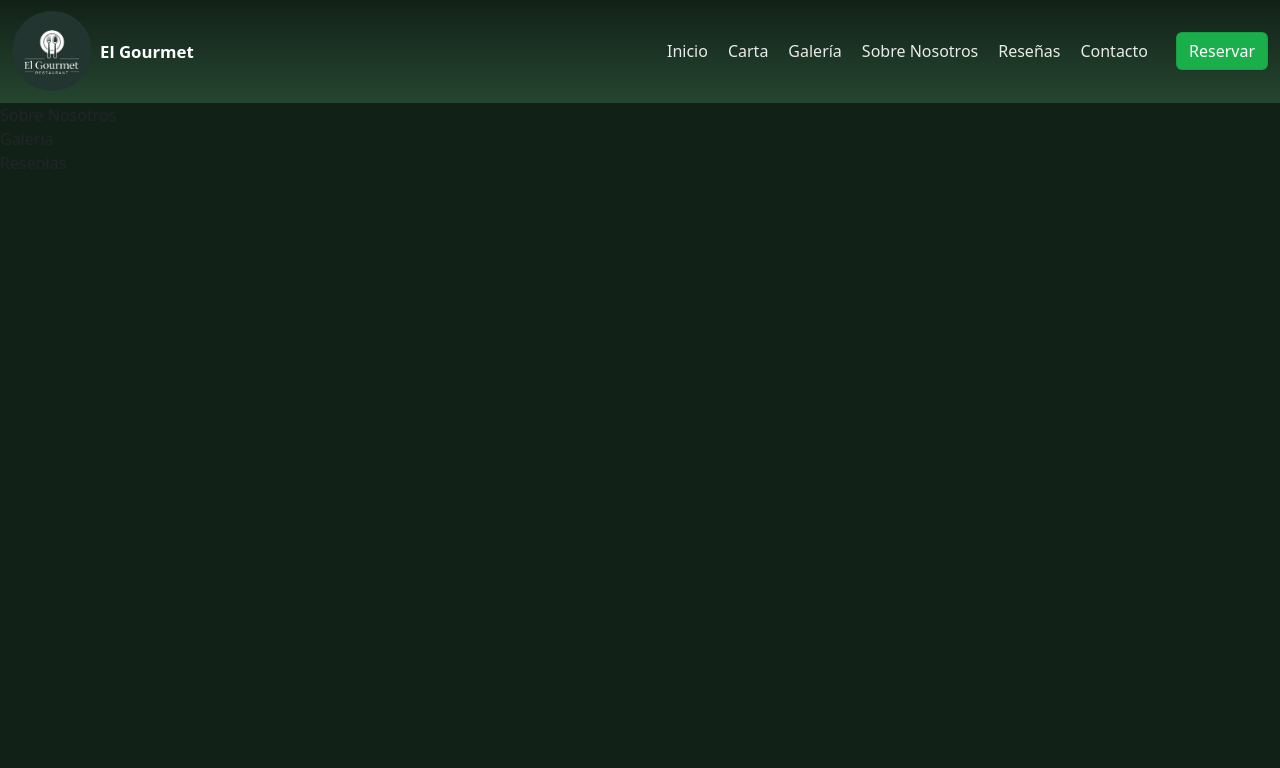
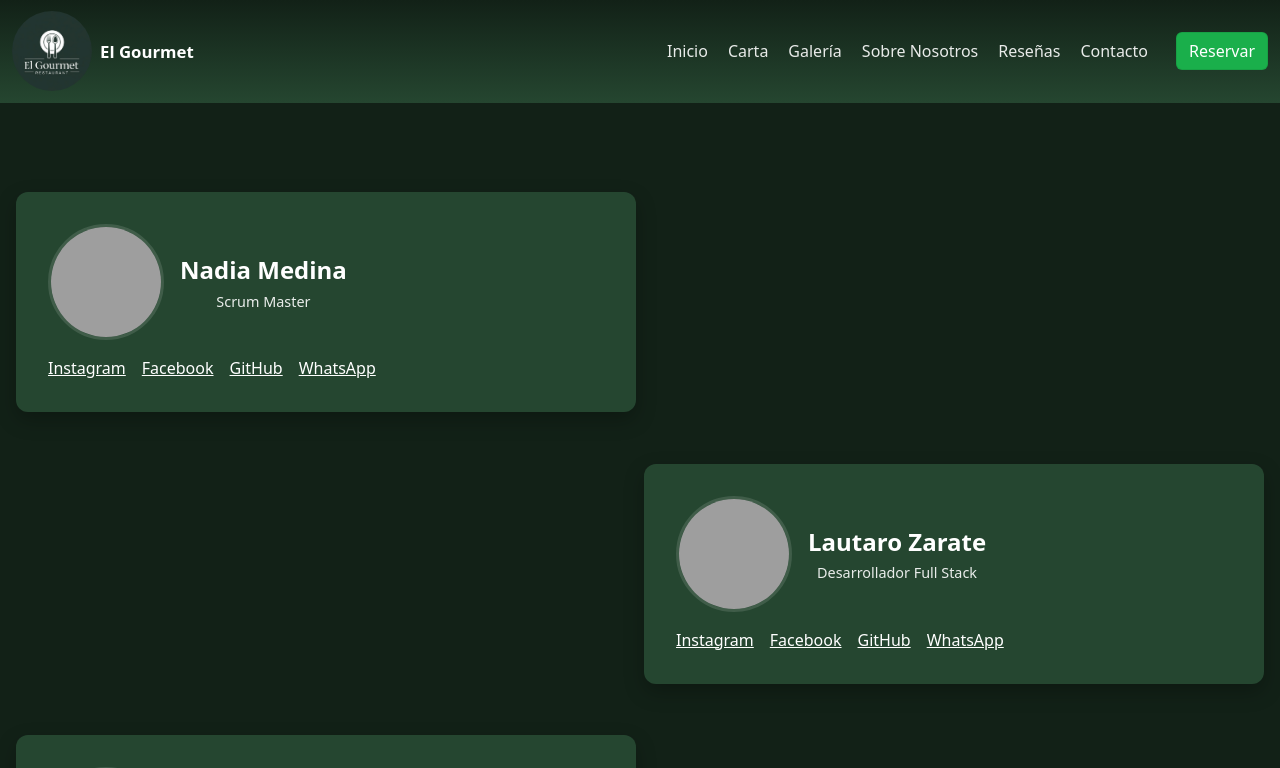
Before and after one commit to Zlauta/Front-P3, a React (Vite) app: page / in a window 1280 px wide. Shown: the top 768 px of the page. Built offline with nearby package versions, Linux system fonts and the light colour scheme; no server answers; grey boxes are pictures that could not be loaded.

Commit message:
feat(about-us): implement animated member cards with alternating layout and dynamic social links

```diff
--- a/package.json
+++ b/package.json
@@ -11,6 +11,7 @@
   },
   "dependencies": {
     "@emailjs/browser": "^4.4.1",
+    "aos": "^2.3.4",
     "axios": "^1.12.2",
     "bootstrap": "^5.3.7",
     "firebase": "^12.5.0",
@@ -23,8 +24,8 @@
     "react-router": "^7.8.0",
     "react-router-dom": "^7.8.0",
     "react-scroll": "^1.9.3",
-    "sweetalert2": "^11.26.3",
-    "react-toastify": "^11.0.5"
+    "react-toastify": "^11.0.5",
+    "sweetalert2": "^11.26.3"
   },
   "devDependencies": {
     "@eslint/js": "^9.36.0",
--- a/src/pages/user/SobreNosotros.jsx
+++ b/src/pages/user/SobreNosotros.jsx
@@ -1,5 +1,158 @@
-const SobreNosotros = () => {
-  return <div>Sobre Nosotros</div>;
+import React, { useEffect } from "react";
+import AOS from "aos";
+import "aos/dist/aos.css";
+import { Card, Container, Image } from "react-bootstrap";
+import "./sobreNosotros.css";
+
+export const SobreNosotros = () => {
+  useEffect(() => {
+    AOS.init({ duration: 800, once: true, easing: "ease-out-cubic" });
+  }, []);
+
+  const miembros = [
+    {
+      id: 1,
+      nombre: "Nadia Medina",
+      rol: "Scrum Master",
+      img: "/images/member1.jpg",
+      social: {
+        instagram: "https://instagram.com/alguien",
+        facebook: "https://facebook.com/in/alguien",
+        github: "https://github.com/alguien",
+        whatsapp: "https://wa.me/1234567890",
+      },
+    },
+    {
+      id: 2,
+      nombre: "Lautaro Zarate",
+      rol: "Desarrollador Full Stack",
+      img: "/images/member2.jpg",
+      social: {
+        instagram: "https://instagram.com/alguien",
+        facebook: "https://facebook.com/in/alguien",
+        github: "https://github.com/alguien",
+        whatsapp: "https://wa.me/1234567890",
+      },
+    },
+    {
+      id: 3,
+      nombre: "Sofía Ramírez",
+      rol: "Desarrolladora Full Stack",
+      img: "/images/member3.jpg",
+      social: {
+        instagram: "https://instagram.com/alguien",
+        facebook: "https://facebook.com/in/alguien",
+        github: "https://github.com/alguien",
+        whatsapp: "https://wa.me/1234567890",
+      },
+    },
+    {
+      id: 4,
+      nombre: "Felipe Marrone",
+      rol: "Desarrollador Full Stack",
+      img: "/images/member4.jpg",
+      social: {
+        instagram: "https://instagram.com/alguien",
+        facebook: "https://facebook.com/in/alguien",
+        github: "https://github.com/alguien",
+        whatsapp: "https://wa.me/1234567890",
+      },
+    },
+    {
+      id: 5,
+      nombre: "Matias Gonzalez",
+      rol: "Desarrollador Full Stack",
+      img: "/images/member5.jpg",
+      social: {
+        instagram: "https://instagram.com/alguien",
+        facebook: "https://facebook.com/in/alguien",
+        github: "https://github.com/alguien",
+        whatsapp: "https://wa.me/1234567890",
+      },
+    },
+  ];
+
+  return (
+    <Container fluid className="sobre-container">
+      {miembros.map((miembro, i) => (
+        <Card
+          key={miembro.id}
+          className="about-card"
+          data-aos=""
+          data-aos-delay={i * 120}
+          style={{
+            ["--initX"]: i % 2 === 0 ? `-130%` : `130%`,
+            ["--initY"]: `120%`,
+            ["--rot"]: `${i % 2 === 0 ? -8 : 8}deg`,
+            alignSelf: i % 2 === 0 ? "flex-start" : "flex-end",
+          }}
+        >
+          <Card.Body>
+            <div className="card-head">
+              <Image
+                src={miembro.img}
+                alt={miembro.nombre}
+                className="member-img"
+                roundedCircle
+              />
+              <div>
+                <div className="name text-center">{miembro.nombre}</div>
+                <div className="role text-center">{miembro.rol}</div>
+              </div>
+            </div>
+
+            <div>
+              <div
+                className="social-links"
+                style={{ marginTop: "1rem", display: "flex", gap: "1rem" }}
+              >
+                {miembro.social?.instagram && (
+                  <a
+                    href={miembro.social.instagram}
+                    target="_blank"
+                    rel="noreferrer"
+                    style={{ color: "white" }}
+                  >
+                    Instagram
+                  </a>
+                )}
+                {miembro.social?.facebook && (
+                  <a
+                    href={miembro.social.facebook}
+                    target="_blank"
+                    rel="noreferrer"
+                    style={{ color: "white" }}
+                  >
+                    Facebook
+                  </a>
+                )}
+                {miembro.social?.github && (
+                  <a
+                    href={miembro.social.github}
+                    target="_blank"
+                    rel="noreferrer"
+                    style={{ color: "white" }}
+                  >
+                    GitHub
+                  </a>
+                )}
+                {miembro.social?.whatsapp && (
+                  <a
+                    href={miembro.social.whatsapp}
+                    target="_blank"
+                    rel="noreferrer"
+                    style={{ color: "white" }}
+                  >
+                    WhatsApp
+                  </a>
+                )}
+              </div>
+            </div>
+          </Card.Body>
+        </Card>
+      ))}
+    </Container>
+  );
 };
 
 export default SobreNosotros;
--- /dev/null
+++ b/src/pages/user/sobreNosotros.css
@@ -0,0 +1,66 @@
+ .sobre-container {
+          position: relative;
+          overflow: hidden;
+          padding: 4rem 1rem;
+          display: flex;
+          flex-direction: column;
+          align-items: center;
+        }
+
+        .about-card {
+          width: 620px;
+          color: #fff;
+          background: #254630;
+          border: none;
+          border-radius: 12px;
+          padding: 1rem;
+          margin: 1.6rem 0;
+          box-shadow: 0 8px 20px rgba(0,0,0,0.25);
+
+          transform: translate(var(--initX, -120%), var(--initY, 120%)) rotate(var(--rot, -6deg));
+          opacity: 0;
+          transition: transform 900ms cubic-bezier(.2,.9,.2,1), opacity 700ms ease;
+        }
+
+        .about-card.aos-animate {
+          transform: translate(0,0) rotate(0deg);
+          opacity: 1;
+        }
+
+        .about-card .card-head {
+          display: flex;
+          align-items: center;
+          gap: 1rem;
+        }
+
+        .about-card img.member-img {
+          width: 116px;
+          height: 116px;
+          object-fit: cover;
+          border-radius: 50%;
+          border: 3px solid rgba(255,255,255,0.12);
+          flex-shrink: 0;
+        }
+
+        .about-card .name {
+          font-weight: 700;
+          font-size: 1.5rem;
+          margin-bottom: 0.15rem;
+        }
+
+        .about-card .role {
+          font-size: 0.9rem;
+          opacity: 0.9;
+        }
+
+
+        @media (max-width: 420px) {
+          .about-card { width: 93%; }
+          .sobre-container { padding: 1.5rem 0.5rem; margin: 0%; }
+          .about-card img.member-img {
+            width: 86px;
+            height: 86px;
+          }
+          .about-card .card-head{ justify-content: center;}
+          .social-links { justify-content: center; }
+        }
```
Also changed, not shown: 1 other file (tests, documents, lock files or other folders).
